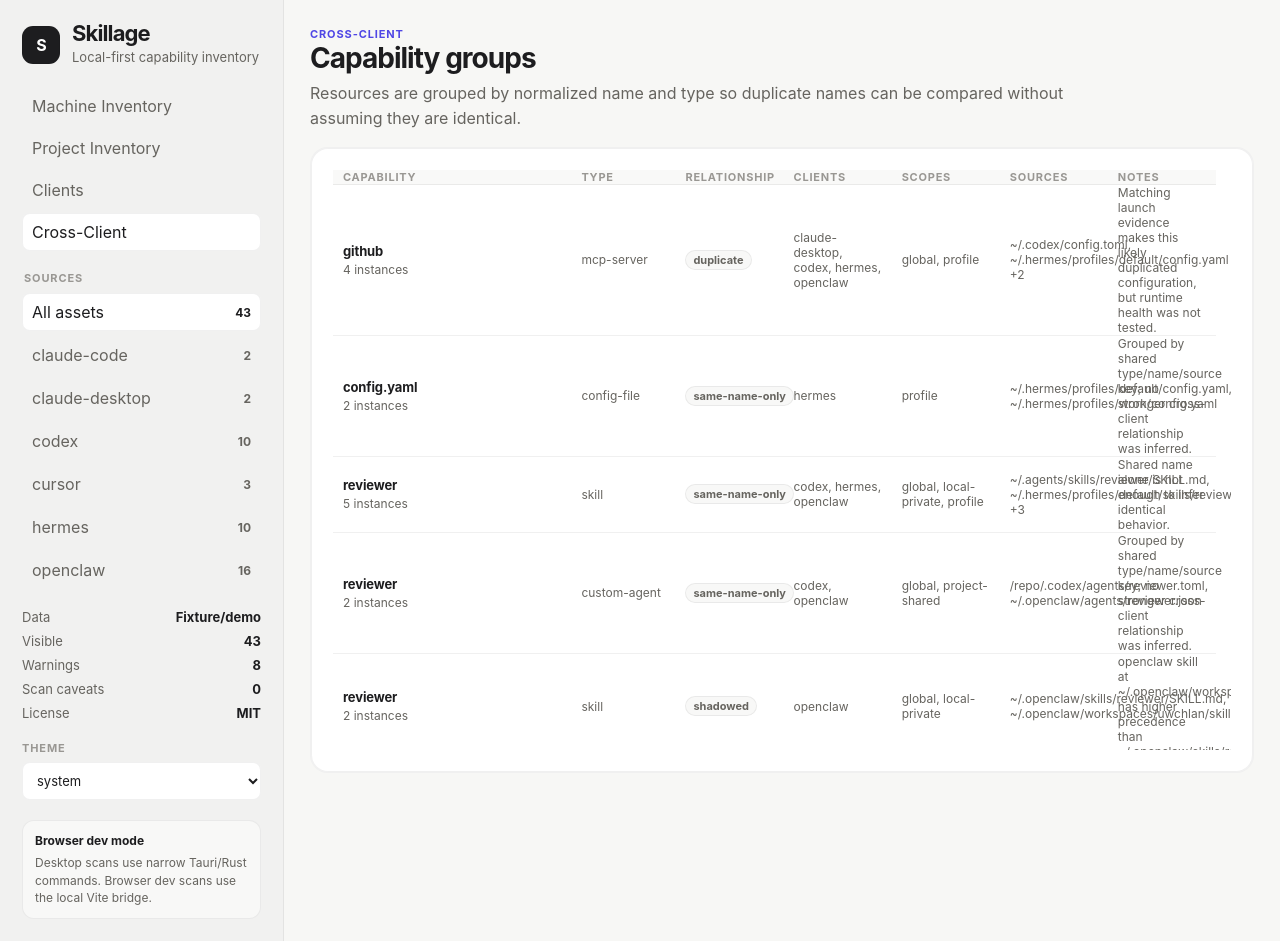
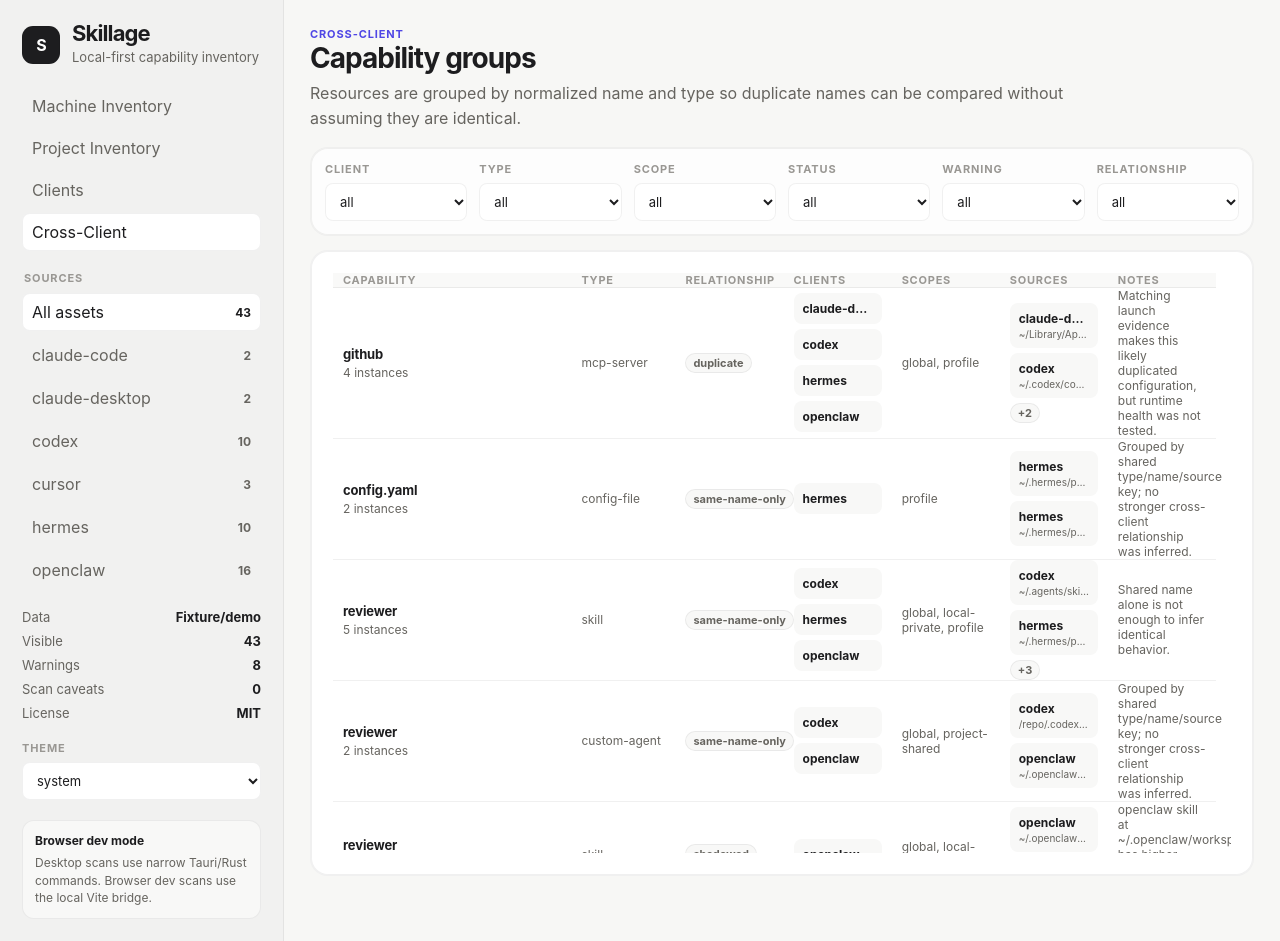
Before and after one commit to bkarlovitz/skillage, a Svelte app: page / in a window 1280 px wide. Both pictures are taken after a click on the button "Cross-Client". Built offline with nearby package versions, Linux system fonts and the light colour scheme.

Commit message:
Add cross-client filters

```diff
--- a/src/App.svelte
+++ b/src/App.svelte
@@ -4,13 +4,15 @@
   import { buildClientSpecificExplanations } from './lib/inventory/clientExplanations';
   import { buildClientSpecificSections } from './lib/inventory/clientSpecificDetails';
   import { buildClientDetailModels, summarizeCoreClients } from './lib/inventory/clientSummary';
-  import { buildCrossClientViewModel } from './lib/inventory/crossClientViewModel';
+  import { buildCrossClientViewModel, filterCrossClientGroups } from './lib/inventory/crossClientViewModel';
   import { fixtureScenarios, getFixtureScenario, resourcesFromFixtureScenario, type InventoryFixtureScenarioId } from './lib/inventory/fixtures';
+  import { insightCategories } from './lib/inventory/insights';
   import { projectInventoryStates } from './lib/inventory/project/states';
+  import { relationshipLabels } from './lib/inventory/relationships';
   import { buildSafeResourceDetailPanels } from './lib/inventory/safeDetailPanels';
   import type { ScanSummary } from './lib/inventory/scan';
   import { filterCapabilityResources } from './lib/inventory/tableModel';
-  import { capabilityClients, type CapabilityClient, type CapabilityResource } from './lib/inventory/types';
+  import { capabilityClients, capabilityResourceTypes, capabilityScopes, capabilityStatuses, type CapabilityClient, type CapabilityResource } from './lib/inventory/types';
   import { resolveProjectContext, runtimeLabel, scanRoot, scanStandardLocations, selectProjectFolder } from './lib/native';
   import { paginate, sortCapabilityResources, type SortDirection, type SortKey } from './lib/table';
   import { applyTheme, getStoredTheme, resolveTheme, storeTheme, systemPrefersDark, type ThemePreference } from './lib/theme';
@@ -43,6 +45,12 @@
   let sortKey = $state<SortKey>('name');
   let sortDirection = $state<SortDirection>('asc');
   let includeInternalArtifacts = $state(false);
+  let crossClientFilterClient = $state('all');
+  let crossClientFilterType = $state('all');
+  let crossClientFilterScope = $state('all');
+  let crossClientFilterStatus = $state('all');
+  let crossClientFilterWarning = $state('all');
+  let crossClientFilterRelationship = $state('all');
   const currentRuntime = runtimeLabel();
 
   const filtered = $derived(filterCapabilityResources(items, { query, target, includeInternalArtifacts }));
@@ -103,7 +111,15 @@
     ...activeScanSummary.skippedSensitiveStores.map((store) => ({ id: store.id, severity: 'warning', label: 'Skipped sensitive', message: store.reason, path: store.path })),
     ...activeScanSummary.warnings.map((warning) => ({ id: warning.id, severity: warning.severity, label: 'Scanner warning', message: warning.message, path: warning.evidence?.sourcePath ?? warning.evidence?.sourceLabel ?? '' }))
   ]);
-  const crossClientGroups = $derived(buildCrossClientViewModel(items));
+  const crossClientAllGroups = $derived(buildCrossClientViewModel(items));
+  const crossClientGroups = $derived(filterCrossClientGroups(crossClientAllGroups, {
+    client: crossClientFilterClient,
+    resourceType: crossClientFilterType,
+    scope: crossClientFilterScope,
+    status: crossClientFilterStatus,
+    warningCategory: crossClientFilterWarning,
+    relationshipLabel: crossClientFilterRelationship
+  }));
 
   function selectItem(id: string) {
     selectedId = id;
@@ -113,6 +129,10 @@
   function selectClientDetail(client: CapabilityClient) {
     selectedClient = client;
     mode = 'client-detail';
+  }
+
+  function selectCrossClientClient(client: string) {
+    if (capabilityClients.includes(client as CapabilityClient)) selectClientDetail(client as CapabilityClient);
   }
 
   function backToInventory() {
@@ -938,6 +958,63 @@
         </div>
       </section>
 
+      <section class="filters cross-client-filters" aria-label="Cross-client filters">
+        <label class="field">
+          <span>Client</span>
+          <select bind:value={crossClientFilterClient}>
+            <option value="all">all</option>
+            {#each capabilityClients as client}
+              <option value={client}>{client}</option>
+            {/each}
+          </select>
+        </label>
+        <label class="field">
+          <span>Type</span>
+          <select bind:value={crossClientFilterType}>
+            <option value="all">all</option>
+            {#each capabilityResourceTypes as resourceType}
+              <option value={resourceType}>{resourceType}</option>
+            {/each}
+          </select>
+        </label>
+        <label class="field">
+          <span>Scope</span>
+          <select bind:value={crossClientFilterScope}>
+            <option value="all">all</option>
+            {#each capabilityScopes as scope}
+              <option value={scope}>{scope}</option>
+            {/each}
+          </select>
+        </label>
+        <label class="field">
+          <span>Status</span>
+          <select bind:value={crossClientFilterStatus}>
+            <option value="all">all</option>
+            {#each capabilityStatuses as status}
+              <option value={status}>{status}</option>
+            {/each}
+          </select>
+        </label>
+        <label class="field">
+          <span>Warning</span>
+          <select bind:value={crossClientFilterWarning}>
+            <option value="all">all</option>
+            {#each insightCategories as category}
+              <option value={category}>{category}</option>
+            {/each}
+          </select>
+        </label>
+        <label class="field">
+          <span>Relationship</span>
+          <select bind:value={crossClientFilterRelationship}>
+            <option value="all">all</option>
+            {#each relationshipLabels as relationship}
+              <option value={relationship}>{relationship}</option>
+            {/each}
+          </select>
+        </label>
+      </section>
+
       <section class="panel">
         <div class="table-scroll cross-client-scroll" role="region" aria-label="Cross-client capability groups">
           <table class="inventory-table">
@@ -963,9 +1040,28 @@
                   </td>
                   <td>{group.resourceType}</td>
                   <td><span class="badge">{group.relationshipLabel}</span></td>
-                  <td>{group.clients.join(', ')}</td>
+                  <td>
+                    <div class="metadata-list inline-list">
+                      {#each group.clients as client}
+                        <button class="metadata-row button-row" onclick={() => selectCrossClientClient(client)}>
+                          <span><strong>{client}</strong></span>
+                        </button>
+                      {/each}
+                    </div>
+                  </td>
                   <td>{group.scopes.join(', ')}</td>
-                  <td>{group.sourceLocations.slice(0, 2).join(', ')}{group.sourceLocations.length > 2 ? ` +${group.sourceLocations.length - 2}` : ''}</td>
+                  <td>
+                    <div class="metadata-list inline-list">
+                      {#each group.rows.slice(0, 2) as row}
+                        <button class="metadata-row button-row" onclick={() => selectItem(row.resourceId)}>
+                          <span><strong>{row.client}</strong><small>{row.sourceLocation}</small></span>
+                        </button>
+                      {/each}
+                      {#if group.rows.length > 2}
+                        <span class="badge">+{group.rows.length - 2}</span>
+                      {/if}
+                    </div>
+                  </td>
                   <td>{group.notes[0] ?? 'No relationship note.'}</td>
                 </tr>
               {:else}
--- a/src/app.css
+++ b/src/app.css
@@ -207,6 +207,7 @@ input::placeholder { color: var(--text-subtle); }
   box-shadow: var(--shadow-sm);
 }
 .filters { grid-template-columns: minmax(0, 1fr) auto; }
+.cross-client-filters { grid-template-columns: repeat(6, minmax(120px, 1fr)); align-items: end; }
 .toggle-field {
   display: flex;
   align-items: center;
@@ -322,6 +323,7 @@ input::placeholder { color: var(--text-subtle); }
 }
 .metadata-panel h3 { margin-bottom: 10px; }
 .metadata-list { display: grid; gap: 7px; }
+.metadata-list.inline-list { gap: 5px; }
 .metadata-row {
   display: flex;
   align-items: center;
--- a/src/lib/inventory/crossClientViewModel.ts
+++ b/src/lib/inventory/crossClientViewModel.ts
@@ -1,9 +1,10 @@
 import { groupCapabilities, sourceLocation } from './capabilityGrouping';
+import type { InsightCategory } from './insights';
 import { analyzeMcpCrossClient } from './mcpCrossClient';
 import { analyzeProjectGlobalShadowing } from './shadowingAnalysis';
 import { analyzeTextCapabilityRelationships } from './textCapabilityRelationships';
 import type { RelationshipInference, RelationshipLabel } from './relationships';
-import type { CapabilityResource, CapabilityResourceType } from './types';
+import type { CapabilityResource, CapabilityResourceType, CapabilityWarningKind } from './types';
 
 export interface CrossClientResourceRow {
   resourceId: string;
@@ -21,11 +22,22 @@ export interface CrossClientCapabilityGroup {
   resourceType: CapabilityResourceType;
   clients: string[];
   scopes: string[];
+  statuses: string[];
+  warningCategories: InsightCategory[];
   sourceLocations: string[];
   relationshipLabel: RelationshipLabel;
   relationships: RelationshipInference[];
   notes: string[];
   rows: CrossClientResourceRow[];
+}
+
+export interface CrossClientGroupFilters {
+  client?: string;
+  resourceType?: string;
+  scope?: string;
+  status?: string;
+  warningCategory?: string;
+  relationshipLabel?: string;
 }
 
 function unique(values: string[]): string[] {
@@ -44,6 +56,23 @@ function row(resource: CapabilityResource, relationshipLabel: RelationshipLabel)
   };
 }
 
+function relationshipCategory(label: RelationshipLabel): InsightCategory | undefined {
+  if (label === 'duplicate' || label === 'conflict' || label === 'shadowed' || label === 'overridden' || label === 'needs-review' || label === 'same-name-only') return 'duplication-conflict';
+  return undefined;
+}
+
+function insightCategory(kind: CapabilityWarningKind): InsightCategory {
+  return kind;
+}
+
+function warningCategoriesFor(rows: CrossClientResourceRow[], byId: Map<string, CapabilityResource>, relationshipLabel: RelationshipLabel): InsightCategory[] {
+  const relationship = relationshipCategory(relationshipLabel);
+  return unique([
+    ...(relationship ? [relationship] : []),
+    ...rows.flatMap((item) => byId.get(item.resourceId)?.warnings.map((warning) => insightCategory(warning.kind)) ?? [])
+  ]) as InsightCategory[];
+}
+
 function resourcesById(resources: CapabilityResource[]): Map<string, CapabilityResource> {
   return new Map(resources.map((resource) => [resource.id, resource]));
 }
@@ -54,6 +83,7 @@ function groupFromRows(input: {
   resourceType: CapabilityResourceType;
   rows: CrossClientResourceRow[];
   relationshipLabel: RelationshipLabel;
+  warningCategories?: InsightCategory[];
   relationships?: RelationshipInference[];
   notes?: string[];
 }): CrossClientCapabilityGroup {
@@ -63,6 +93,8 @@ function groupFromRows(input: {
     resourceType: input.resourceType,
     clients: unique(input.rows.map((item) => item.client)),
     scopes: unique(input.rows.map((item) => item.scope)),
+    statuses: unique(input.rows.map((item) => item.status)),
+    warningCategories: input.warningCategories ?? [],
     sourceLocations: unique(input.rows.map((item) => item.sourceLocation)),
     relationshipLabel: input.relationshipLabel,
     relationships: input.relationships ?? [],
@@ -75,14 +107,8 @@ export function buildCrossClientViewModel(resources: CapabilityResource[]): Cros
   const byId = resourcesById(resources);
   const mcpGroups = analyzeMcpCrossClient(resources)
     .filter((group) => group.instances.length > 1)
-    .map((group) => groupFromRows({
-      key: `mcp:${group.key}`,
-      name: group.name,
-      resourceType: 'mcp-server',
-      relationshipLabel: group.relationshipLabel,
-      relationships: group.relationships,
-      notes: group.notes,
-      rows: group.instances.map((instance) => ({
+    .map((group) => {
+      const rows = group.instances.map((instance) => ({
         resourceId: instance.resourceId,
         name: instance.name,
         client: instance.client,
@@ -90,16 +116,20 @@ export function buildCrossClientViewModel(resources: CapabilityResource[]): Cros
         status: instance.status,
         sourceLocation: instance.sourceLocation,
         relationshipLabel: instance.relationshipLabel
-      }))
       }));
-  const textGroups = analyzeTextCapabilityRelationships(resources).map((group) => groupFromRows({
-    key: `text:${group.key}`,
+      return groupFromRows({
+        key: `mcp:${group.key}`,
         name: group.name,
-    resourceType: group.resourceType,
+        resourceType: 'mcp-server',
         relationshipLabel: group.relationshipLabel,
+        warningCategories: warningCategoriesFor(rows, byId, group.relationshipLabel),
         relationships: group.relationships,
         notes: group.notes,
-    rows: group.instances.map((instance) => ({
+        rows
+      });
+    });
+  const textGroups = analyzeTextCapabilityRelationships(resources).map((group) => {
+    const rows = group.instances.map((instance) => ({
       resourceId: instance.resourceId,
       name: instance.name,
       client: instance.client,
@@ -107,33 +137,61 @@ export function buildCrossClientViewModel(resources: CapabilityResource[]): Cros
       status: byId.get(instance.resourceId)?.status ?? 'unknown',
       sourceLocation: instance.sourceLocation,
       relationshipLabel: group.relationshipLabel
-    }))
     }));
+    return groupFromRows({
+      key: `text:${group.key}`,
+      name: group.name,
+      resourceType: group.resourceType,
+      relationshipLabel: group.relationshipLabel,
+      warningCategories: warningCategoriesFor(rows, byId, group.relationshipLabel),
+      relationships: group.relationships,
+      notes: group.notes,
+      rows
+    });
+  });
   const shadowGroups = analyzeProjectGlobalShadowing(resources).map((analysis) => {
     const projectResource = byId.get(analysis.projectResourceId);
     const broaderResource = byId.get(analysis.broaderResourceId);
     const rows = [projectResource, broaderResource].filter((item): item is CapabilityResource => Boolean(item));
+    const viewRows = rows.map((resource) => row(resource, analysis.label));
     return groupFromRows({
       key: `shadow:${analysis.projectResourceId}:${analysis.broaderResourceId}`,
       name: projectResource?.name ?? broaderResource?.name ?? 'shadowing relationship',
       resourceType: projectResource?.resourceType ?? broaderResource?.resourceType ?? 'config-file',
       relationshipLabel: analysis.label,
+      warningCategories: warningCategoriesFor(viewRows, byId, analysis.label),
       relationships: [analysis.relationship],
       notes: [analysis.relationship.note],
-      rows: rows.map((resource) => row(resource, analysis.label))
+      rows: viewRows
     });
   });
   const baseGroups = groupCapabilities(resources)
     .filter((group) => group.rows.length > 1 && !['mcp-server', 'skill', 'instruction-file'].includes(group.resourceType))
-    .map((group) => groupFromRows({
+    .map((group) => {
+      const rows = group.rows.map((resource) => row(resource, 'same-name-only'));
+      return groupFromRows({
         key: `base:${group.key}`,
         name: group.name,
         resourceType: group.resourceType,
         relationshipLabel: 'same-name-only',
+        warningCategories: warningCategoriesFor(rows, byId, 'same-name-only'),
         notes: ['Grouped by shared type/name/source key; no stronger cross-client relationship was inferred.'],
-      rows: group.rows.map((resource) => row(resource, 'same-name-only'))
-    }));
+        rows
+      });
+    });
 
   return [...mcpGroups, ...textGroups, ...shadowGroups, ...baseGroups]
     .sort((left, right) => left.relationshipLabel.localeCompare(right.relationshipLabel) || left.name.localeCompare(right.name));
 }
+
+export function filterCrossClientGroups(groups: CrossClientCapabilityGroup[], filters: CrossClientGroupFilters): CrossClientCapabilityGroup[] {
+  return groups.filter((group) => {
+    if (filters.client && filters.client !== 'all' && !group.clients.includes(filters.client)) return false;
+    if (filters.resourceType && filters.resourceType !== 'all' && group.resourceType !== filters.resourceType) return false;
+    if (filters.scope && filters.scope !== 'all' && !group.scopes.includes(filters.scope)) return false;
+    if (filters.status && filters.status !== 'all' && !group.statuses.includes(filters.status)) return false;
+    if (filters.warningCategory && filters.warningCategory !== 'all' && !group.warningCategories.includes(filters.warningCategory as InsightCategory)) return false;
+    if (filters.relationshipLabel && filters.relationshipLabel !== 'all' && group.relationshipLabel !== filters.relationshipLabel) return false;
+    return true;
+  });
+}
```
Also changed, not shown: 2 other files (tests, documents, lock files or other folders). Lines whose indentation alone changed are shown as unchanged.
